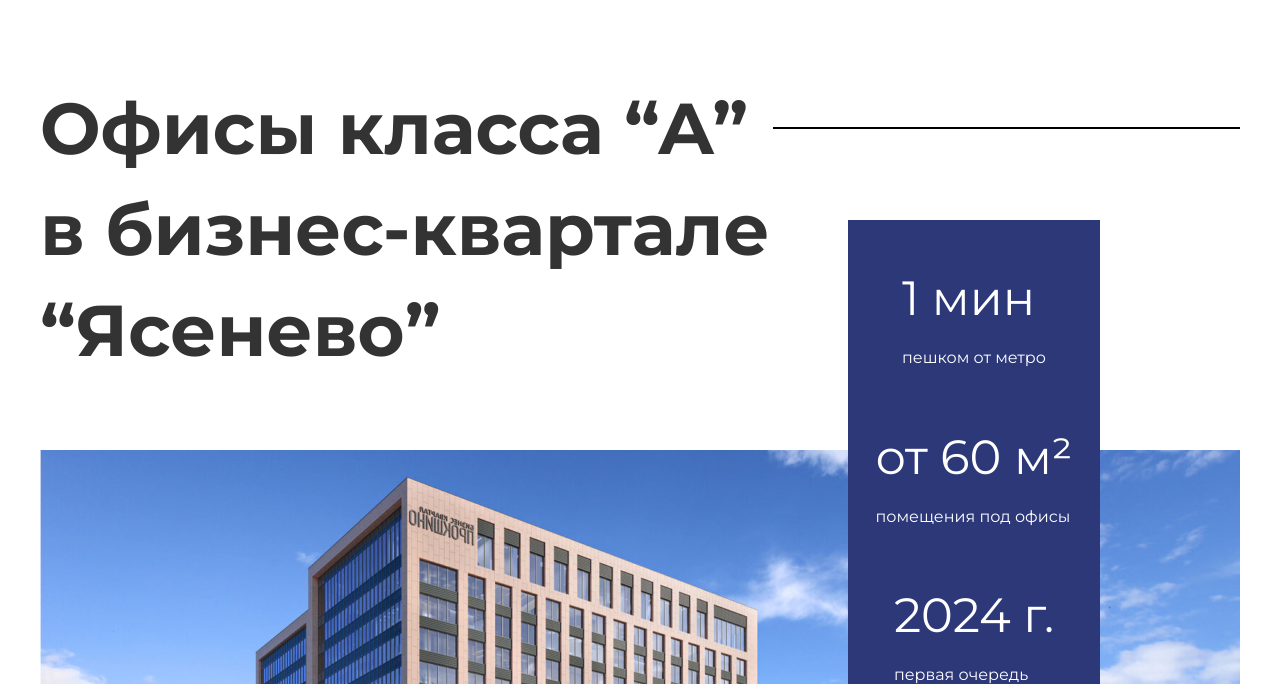
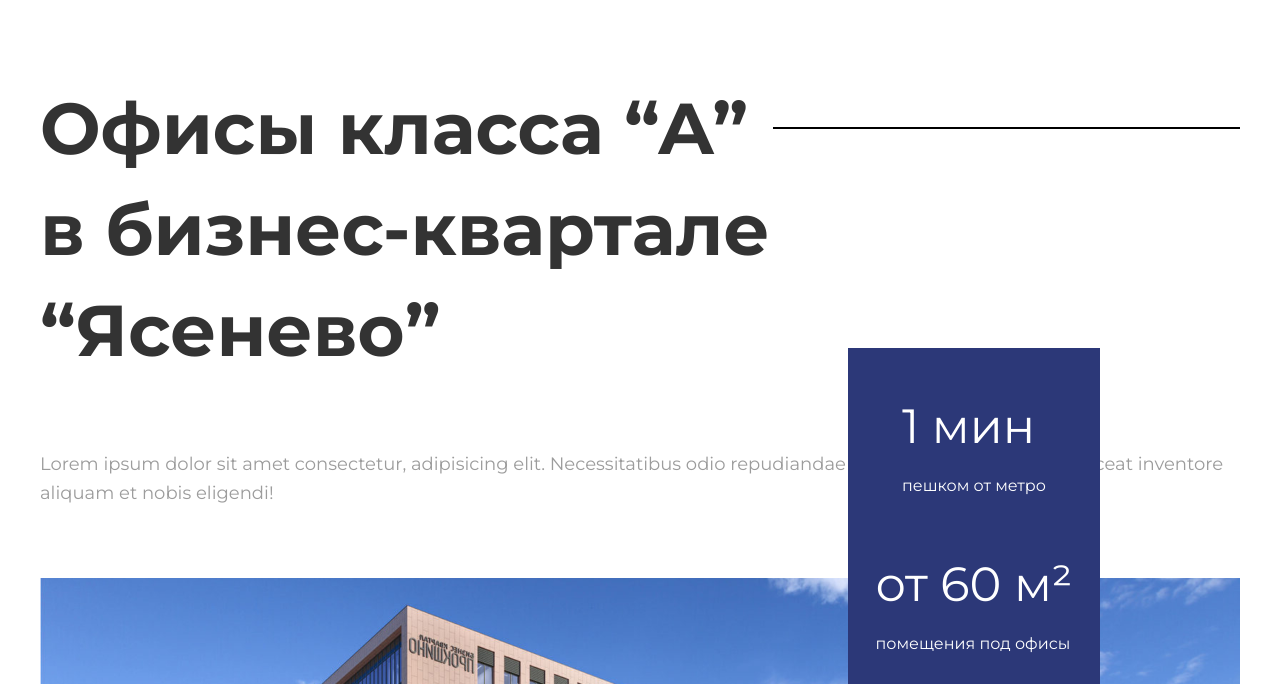
Before and after one commit to vlados1paltos/dz-graduation-project-one, a plain HTML site: page index.html in a window 1280 px wide. Shown: the part 116-800 px from the top of the page. Drawn offline with Linux system fonts and the light colour scheme.

Commit message:
Добавил файл index.html

```diff
--- a/index.html
+++ b/index.html
@@ -64,6 +64,12 @@
               >в бизнес-квартале <br />“Ясенево”</span
             >
           </h1>
+
+          <p class="hero__text-git">
+            Lorem ipsum dolor sit amet consectetur, adipisicing elit.
+            Necessitatibus odio repudiandae expedita magnam sunt placeat
+            inventore aliquam et nobis eligendi!
+          </p>
 
           <div class="hero__media">
             <div class="hero__image-wrapper">
```
